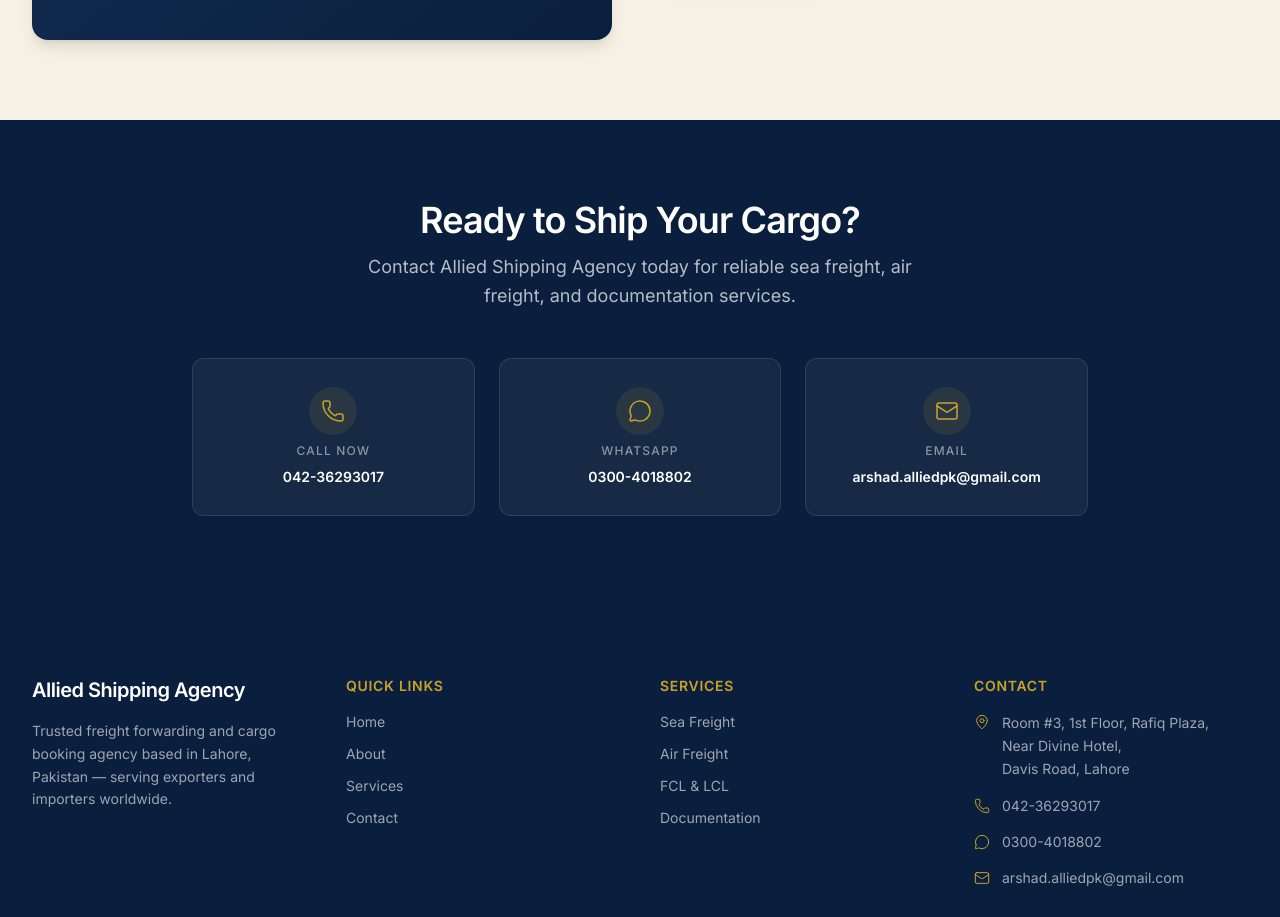
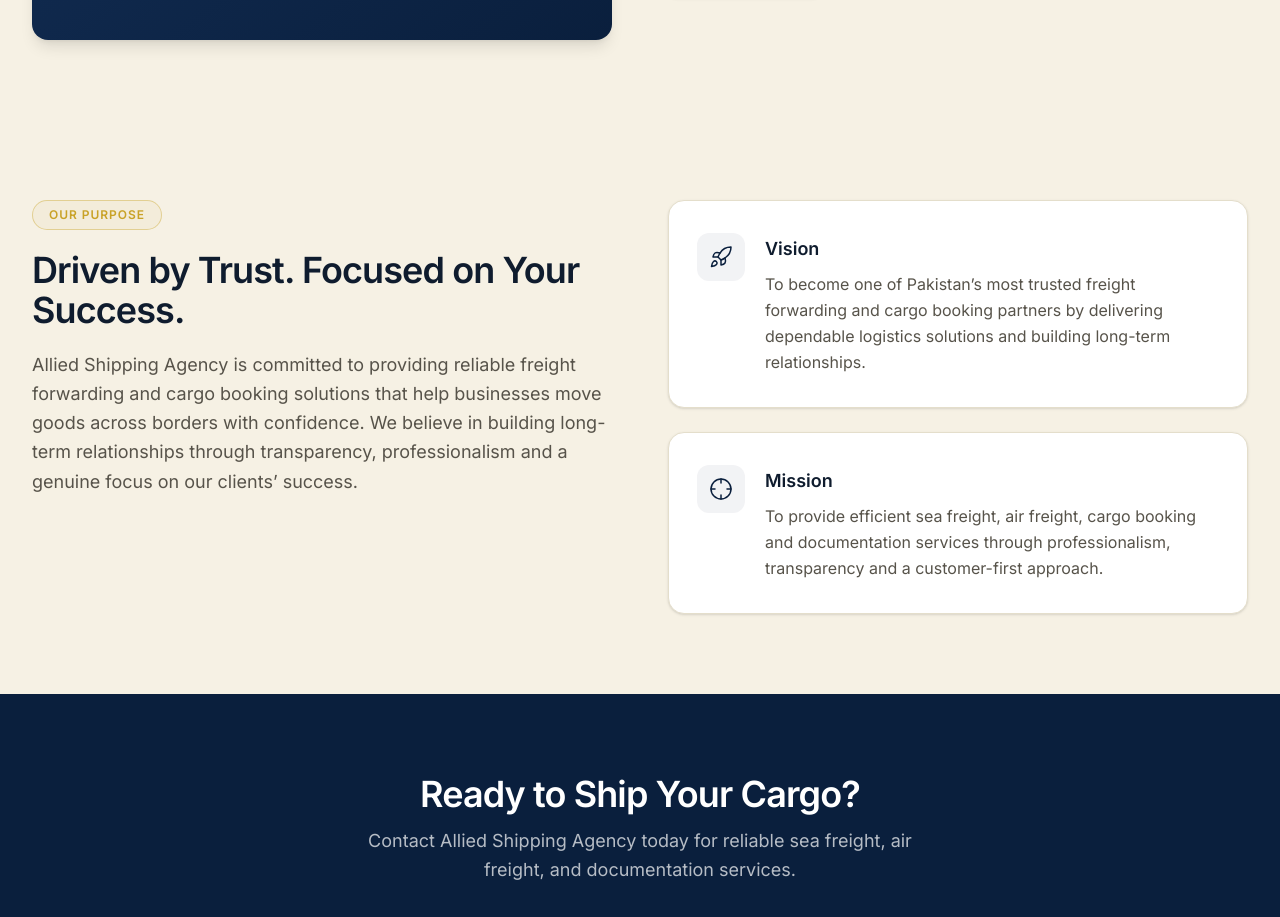
Before and after one commit to Mairaarshad19/allied-shipping-website, a Next.js app: page / in a window 1280 px wide. Shown: the part 3695-4612 px from the top of the page. Built offline with nearby package versions, Linux system fonts and the light colour scheme.

Commit message:
Added vision and mission section

```diff
--- a/app/page.tsx
+++ b/app/page.tsx
@@ -5,6 +5,7 @@
 import WhyChooseUs from "@/components/WhyChooseUs";
 import Testimonials from "@/components/Testimonials";
 import AboutPreview from "@/components/AboutPreview";
+import VisionMission from "@/components/VisionMission";
 import CTA from "@/components/CTA";
 
 export default function Home() {
@@ -17,6 +18,7 @@
       <WhyChooseUs />
       <Testimonials />
       <AboutPreview />
+      <VisionMission />
       <CTA />
     </>
   );
--- /dev/null
+++ b/components/VisionMission.tsx
@@ -0,0 +1,77 @@
+import { Rocket, Crosshair } from "lucide-react";
+import Container from "./Container";
+
+export default function VisionMission() {
+  return (
+    <section className="bg-beige-warm py-12 md:py-16 lg:py-20">
+      <Container>
+        <div className="grid grid-cols-1 lg:grid-cols-2 gap-10 lg:gap-14 items-start">
+          {/* Left — text */}
+          <div className="flex flex-col gap-5">
+            <span className="inline-block w-fit rounded-full border border-gold/40 bg-gold/5 px-4 py-1.5 text-xs font-semibold uppercase tracking-[0.08em] text-gold">
+              Our Purpose
+            </span>
+            <h2 className="text-3xl md:text-4xl font-semibold tracking-tight text-heading">
+              Driven by Trust. Focused on Your Success.
+            </h2>
+            <p className="text-base md:text-lg leading-relaxed text-body">
+              Allied Shipping Agency is committed to providing reliable freight
+              forwarding and cargo booking solutions that help businesses move
+              goods across borders with confidence. We believe in building
+              long-term relationships through transparency, professionalism and
+              a genuine focus on our clients&rsquo; success.
+            </p>
+          </div>
+
+          {/* Right — stacked cards */}
+          <div className="flex flex-col gap-6">
+            {/* Vision card */}
+            <div className="rounded-2xl border border-border bg-white px-7 py-8 shadow-sm">
+              <div className="flex items-start gap-5">
+                <div className="flex h-12 w-12 shrink-0 items-center justify-center rounded-xl bg-navy-primary/5">
+                  <Rocket
+                    className="h-6 w-6 text-navy-primary"
+                    strokeWidth={1.5}
+                  />
+                </div>
+                <div className="pt-0.5">
+                  <h3 className="text-lg font-semibold text-heading">
+                    Vision
+                  </h3>
+                  <p className="mt-2 text-sm md:text-base leading-relaxed text-body">
+                    To become one of Pakistan&rsquo;s most trusted freight
+                    forwarding and cargo booking partners by delivering
+                    dependable logistics solutions and building long-term
+                    relationships.
+                  </p>
+                </div>
+              </div>
+            </div>
+
+            {/* Mission card */}
+            <div className="rounded-2xl border border-border bg-white px-7 py-8 shadow-sm">
+              <div className="flex items-start gap-5">
+                <div className="flex h-12 w-12 shrink-0 items-center justify-center rounded-xl bg-navy-primary/5">
+                  <Crosshair
+                    className="h-6 w-6 text-navy-primary"
+                    strokeWidth={1.5}
+                  />
+                </div>
+                <div className="pt-0.5">
+                  <h3 className="text-lg font-semibold text-heading">
+                    Mission
+                  </h3>
+                  <p className="mt-2 text-sm md:text-base leading-relaxed text-body">
+                    To provide efficient sea freight, air freight, cargo booking
+                    and documentation services through professionalism,
+                    transparency and a customer-first approach.
+                  </p>
+                </div>
+              </div>
+            </div>
+          </div>
+        </div>
+      </Container>
+    </section>
+  );
+}
```
